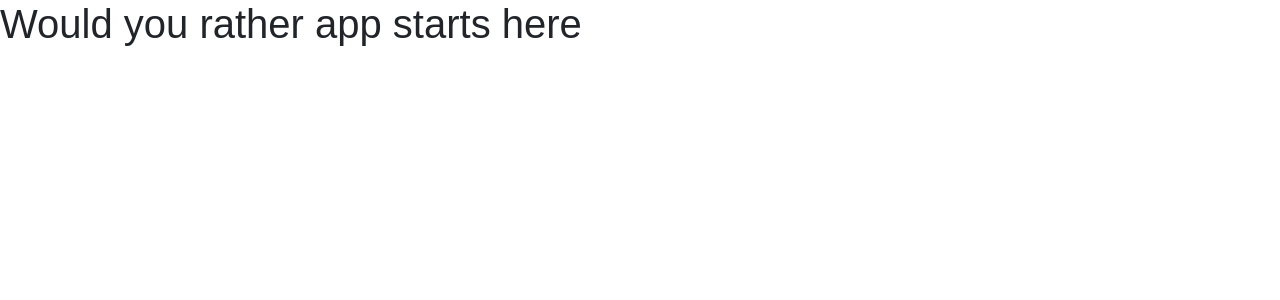
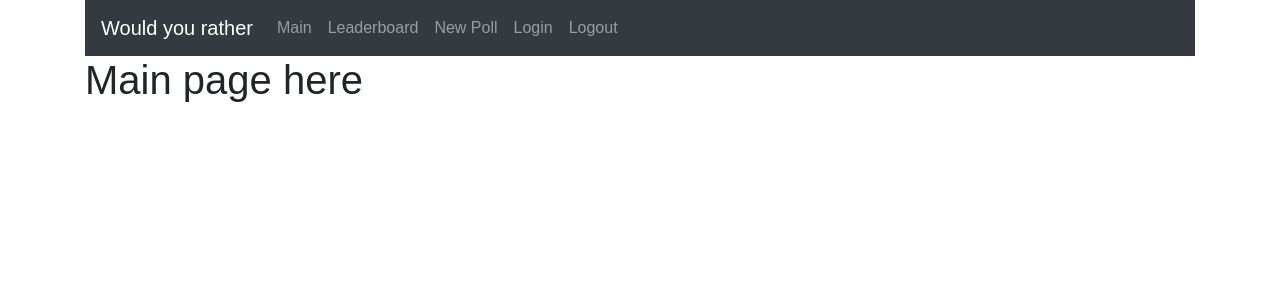
Before and after one commit to pnellesen/reactnd-would-you-rather, a React (Create React App) app: page / in a window 1280 px wide. Shown: the top 300 px of the page. Built offline with nearby package versions, Linux system fonts and the light colour scheme.

Commit message:
Got navbar and initial routing working

```diff
--- a/src/components/App.js
+++ b/src/components/App.js
@@ -1,20 +1,47 @@
-import React, { Component } from 'react';
+import React, { Component , Fragment} from 'react';
+import { BrowserRouter, Route } from 'react-router-dom'
+import TopNav from './TopNav'
+import Main from './Main'
+import ViewQuestion from './ViewQuestion'
+import Leaderboard from './Leaderboard'
+import NewPoll from './NewPoll'
+import LoginForm from './LoginForm'
 
 
-// Will use the following to build out our routing, and to send to TopNav.js to use for the navigation items
-const navItems = [
-  {navTo:'/', navText:'Main', component: 'Main'},
-  {navTo:'/question/:question_id', navText:'Question', component: 'ViewQuestion'},
-  {navTo:'/leaderboard', navText:'Leaderboard', component: 'Leaderboard'},
-  {navTo:'/add', navText:'New Poll', component: 'NewPoll'},
-  {navTo:'/login', navText:'Login', component: 'LoginForm'},
-  {navTo:'/logout', navText:'Logout', component: 'LoginForm'}//bring up login form after user logs out?
-];
+
 
 class App extends Component {
+
   render() {
+    // Will use the following to build out our routing, and to send to TopNav.js to use for the navigation items
+    const navItems = [
+      {navTo:'/', navText:'Main', component: Main, isNavItem: true},
+      {navTo:'/question/:question_id', navText:'Question', component: ViewQuestion, isNavItem: false},
+      {navTo:'/leaderboard', navText:'Leaderboard', component: Leaderboard, isNavItem: true},
+      {navTo:'/add', navText:'New Poll', component: NewPoll, isNavItem: true},
+      {navTo:'/login', navText:'Login', component: LoginForm, isNavItem: true},
+      {navTo:'/logout', navText:'Logout', component: LoginForm, isNavItem: true}//bring up login form after user logs out?
+    ];
+    console.log("navItems? ", navItems)
     return (
-      <div><h1>Would you rather app starts here</h1></div>
+        <BrowserRouter>
+          <Fragment>
+            {/*<LoadingBar/>*/}
+            <div className={'container'}>
+              <TopNav navItems={navItems}/>
+              {navItems.map((item, i) => {
+                  const { navTo, navText, component} = item
+
+                  return (
+                    <Route key={i} exact={navTo === '/' ? true: false} path={navTo} component={component}/>
+                  )
+              })}
+            </div>
+          </Fragment>
+        </BrowserRouter>
+
+
+
     );
   }
 }
--- a/src/components/TopNav.js
+++ b/src/components/TopNav.js
@@ -59,18 +59,20 @@ class TopNav extends Component {
 
 	render () {
         const { navItems } = this.props;
+
+        console.log("TopNav - navItems? ", this.props)
 		return (
 			<div>
 	        <Navbar color="dark" dark expand="md">
-                <NavbarBrand tag={Link} to="/" exact onClick={this.toggleCollapse}>Mobile Web App</NavbarBrand>
-                <div ref={(togglerNode) => {this.togglerRef = togglerNode}}><NavbarToggler onClick={this.toggle} /></div>
+                <NavbarBrand tag={Link} to="/" exact="true"  onClick={() => this.toggleCollapse()}>Would you rather</NavbarBrand>
+                <div ref={(togglerNode) => {this.togglerRef = togglerNode}}><NavbarToggler onClick={() => this.toggle()} /></div>
 	            <Collapse isOpen={this.state.isOpen} navbar>
 	            <Nav className="" navbar>{
-                    navItems.map((item, i) => {
+                    navItems.filter((item) => item.isNavItem).map((item, i) => {
                         const { navTo, navText } = item
                         return (
                             <NavItem key={i}>
-                                <NavLink tag={Link} exact={navTo === '/'} to={navTo} onClick={this.toggleCollapse}>{navText}</NavLink>
+                                <NavLink tag={Link} exact={navTo === '/' ? 'true': 'false'} to={navTo} onClick={() => this.toggleCollapse()}>{navText}</NavLink>
                             </NavItem>
                         )
                     })
```
